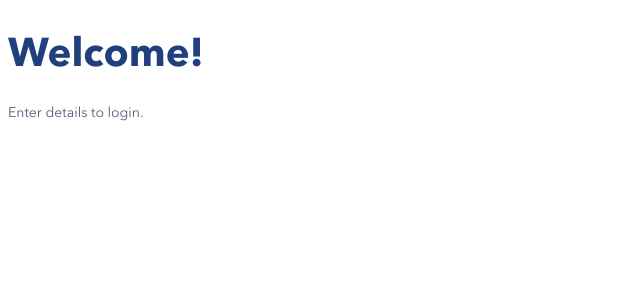
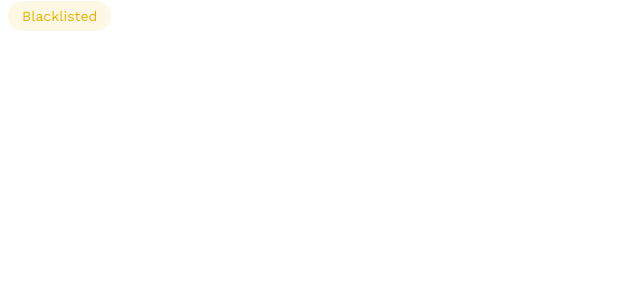
Before and after one commit to Fredobumma/lendsqr-fe-test, a React (Vite) app: page / in a window 1280 px wide. Shown: the top 300 px of the page, without its empty margins (0-640 px from the left). Built offline with nearby package versions, Linux system fonts and the light colour scheme.

Commit message:
--feat: add badge

```diff
--- a/src/App.tsx
+++ b/src/App.tsx
@@ -1,16 +1,9 @@
-import { Heading, Text } from "./elements";
+import { Badge } from "./baseElements";
 
 function App() {
 	return (
 		<>
-			<div className="block-form">
-				<Heading
-					tag="h1"
-					className="heading form__heading"
-					children="Welcome!"
-				/>
-				<Text children="Enter details to login." />
-			</div>
+			<Badge children="Blacklisted" className="badge--pending" />
 		</>
 	);
 }
--- /dev/null
+++ b/src/baseElements/Badge.tsx
@@ -0,0 +1,12 @@
+import { Text } from ".";
+import type { TextProps } from "src/models";
+
+const Badge = ({ children, className }: TextProps) => {
+	return (
+		<span className={`badge ${className}`}>
+			<Text tag="span" children={children} />
+		</span>
+	);
+};
+
+export default Badge;
--- a/src/elements/index.ts
+++ b/src/baseElements/index.ts
@@ -1,2 +1,3 @@
+export { default as Badge } from "./Badge";
 export { default as Heading } from "./Heading";
 export { default as Text } from "./Text";
--- a/src/styles/abstracts/_variables.scss
+++ b/src/styles/abstracts/_variables.scss
@@ -1,6 +1,16 @@
 $color-primary: #213F7D;
 $color-secondary: #39CDCC;
 $color-text: #545F7D;
+$color-active: #39CD62;
+$color-blacklisted: #E4033B;
+$color-pending: #E9B200;
 $form-font: 'Avenir Next', sans-serif;
 $tablet-breakpoint: 768px;
 $desktop-breakpoint: 1024px;
+
+$badges: (
+  "active": $color-active,
+  "blacklisted": $color-blacklisted,
+  "in-active": $color-text,
+  "pending": $color-pending,
+);
--- /dev/null
+++ b/src/styles/base/_badge.scss
@@ -0,0 +1,17 @@
+@use "abstracts/variables" as *;
+
+@each $key, $value in $badges {
+  .badge--#{$key} {
+    background-color: rgba($value, 0.1);
+    color: $value;
+  }
+}
+
+.badge {
+  border-radius: 100px;
+  padding: 7px 14px;
+  -webkit-border-radius: 100px;
+  -moz-border-radius: 100px;
+  -ms-border-radius: 100px;
+  -o-border-radius: 100px;
+}
--- a/src/styles/main/index.scss
+++ b/src/styles/main/index.scss
@@ -11,6 +11,7 @@
 
 /* base imports */
 @use "base/typography";
+@use "base/badge";
 
 /* layouts imports */
 @use "layouts/layouts";
```
Also changed, not shown: src/baseElements/Heading.tsx (renamed from src/elements/Heading.tsx), src/baseElements/Text.tsx (renamed from src/elements/Text.tsx).
